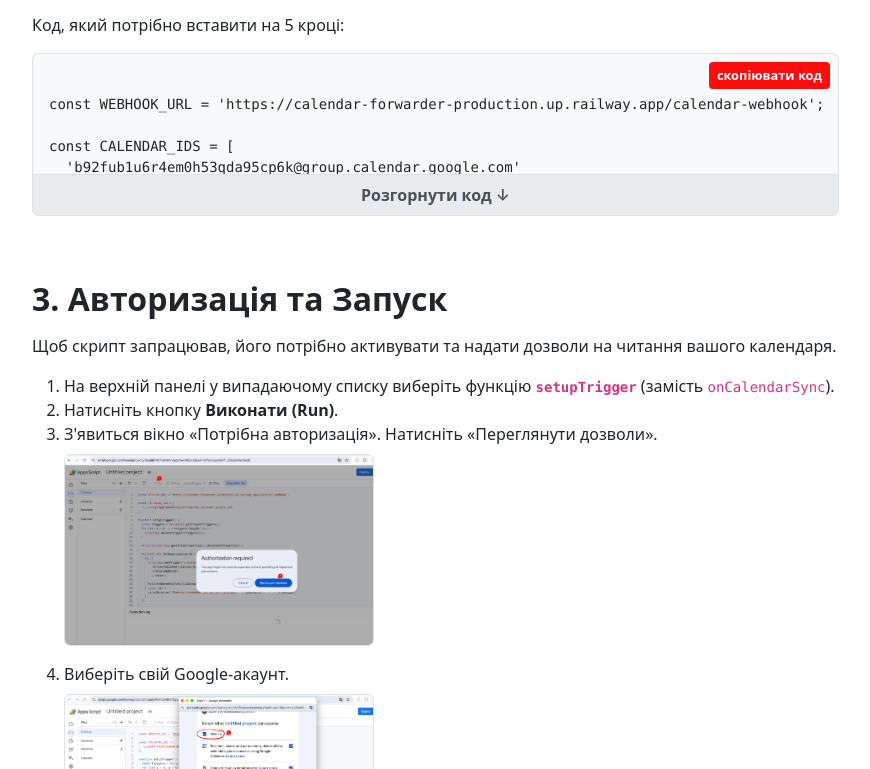
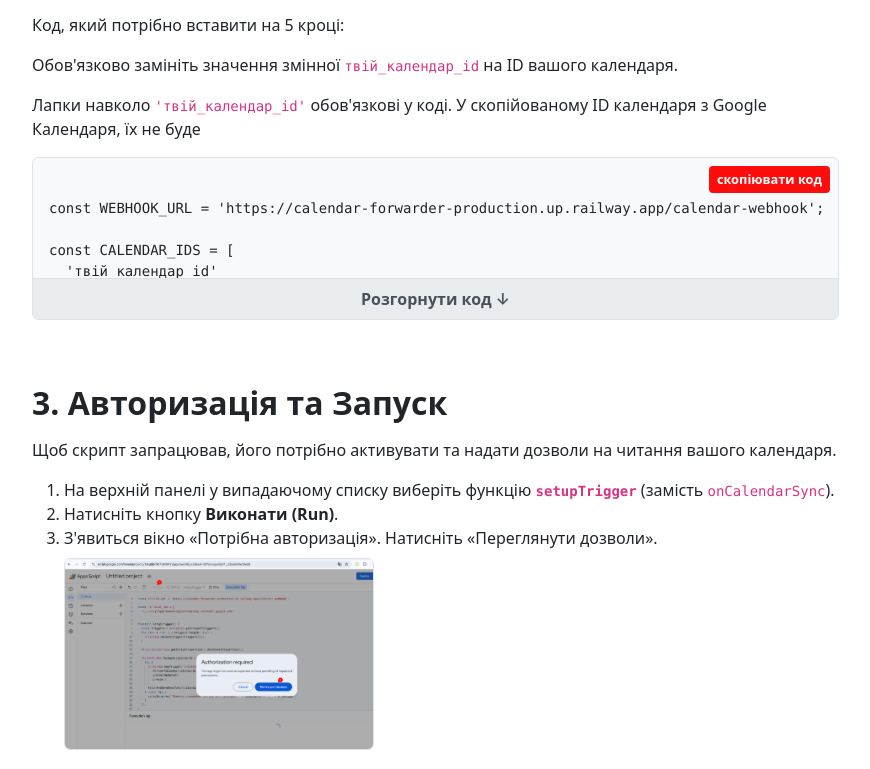
Before and after one commit to logolevel/calendar-forwarder, a website: page documentation.html in a window 1280 px wide. Shown: the part 2050-2819 px from the top of the page, without its empty margins (347-1217 px from the left). Drawn offline with nearby package versions, Linux system fonts and the light colour scheme.

Commit message:
change documentation

```diff
--- a/documentation.html
+++ b/documentation.html
@@ -158,8 +158,8 @@
                         <li>Натисніть значок дискети (Зберегти) або <code>Ctrl+S</code>.</li>
                     </ol>
                     <p>Код, який потрібно вставити на 5 кроці:</p>
-                    <!--<p>Обов'язково замініть значення змінної <code>твій_календар_id</code> на ID вашого календаря.</p>
-                    <p>Лапки навколо <code>'твій_календар_id'</code> обов'язкові у коді. У скопійованому ID календаря з Google Календаря, їх не буде</p>-->
+                    <p>Обов'язково замініть значення змінної <code>твій_календар_id</code> на ID вашого календаря.</p>
+                    <p>Лапки навколо <code>'твій_календар_id'</code> обов'язкові у коді. У скопійованому ID календаря з Google Календаря, їх не буде</p>
 
                     <div class="code-wrapper">
                         <button class="copy-btn">скопіювати код</button>
@@ -168,7 +168,7 @@
 <pre><code class="language-javascript">const WEBHOOK_URL = 'https://calendar-forwarder-production.up.railway.app/calendar-webhook';
 
 const CALENDAR_IDS = [
-  'b92fub1u6r4em0h53qda95cp6k@group.calendar.google.com'
+  'твій_календар_id'
 ];
 
 function setupTrigger() {
@@ -322,8 +322,7 @@ function onCalendarSync(e) {
                     <p>Наш сервер вже отримує події, але йому треба вказати, в який саме чат їх відправляти. Для цього використовується команда прив'язки.</p>
                     <ol>
                         <li>У вашій групі в Telegram напишіть повідомлення з текстом, який починається з команди <code>/bind</code>, після якої через пробіл вкажіть ID календаря, який ви отримали раніше(<a href="#gcal-id">пункт 1.4</a>).:
-                            <!--<br><code>/bind ваш_ID_календаря@group.calendar.google.com</code>-->
-                            <br><code>/bind b92fub1u6r4em0h53qda95cp6k@group.calendar.google.com</code>
+                            <br><code>/bind ваш_ID_календаря@group.calendar.google.com</code>
                             <div class="mt-2">
                                 <img src="/public/images/014-bind-calendar.jpg" alt="Прив'язка календаря" class="zoomable mb-3">
                                 <img src="/public/images/015-success-bind.jpg" alt="Успішна прив'язка календаря" class="zoomable mb-3">
```
